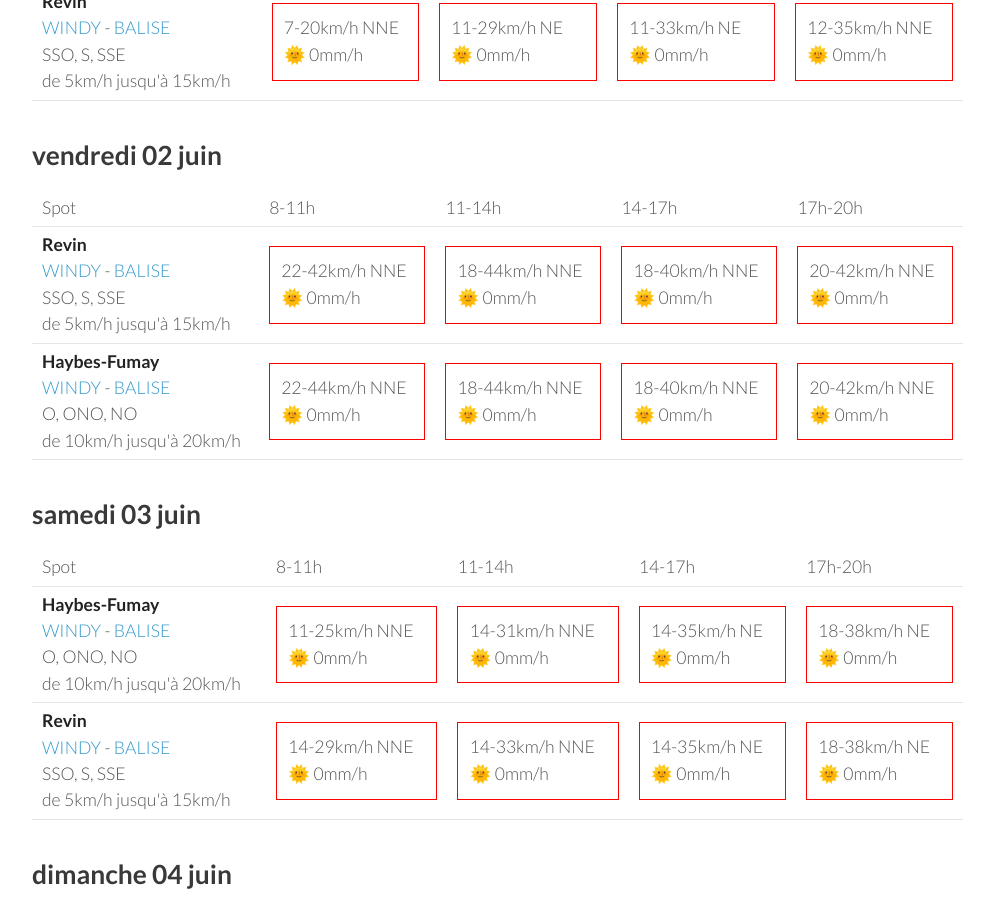
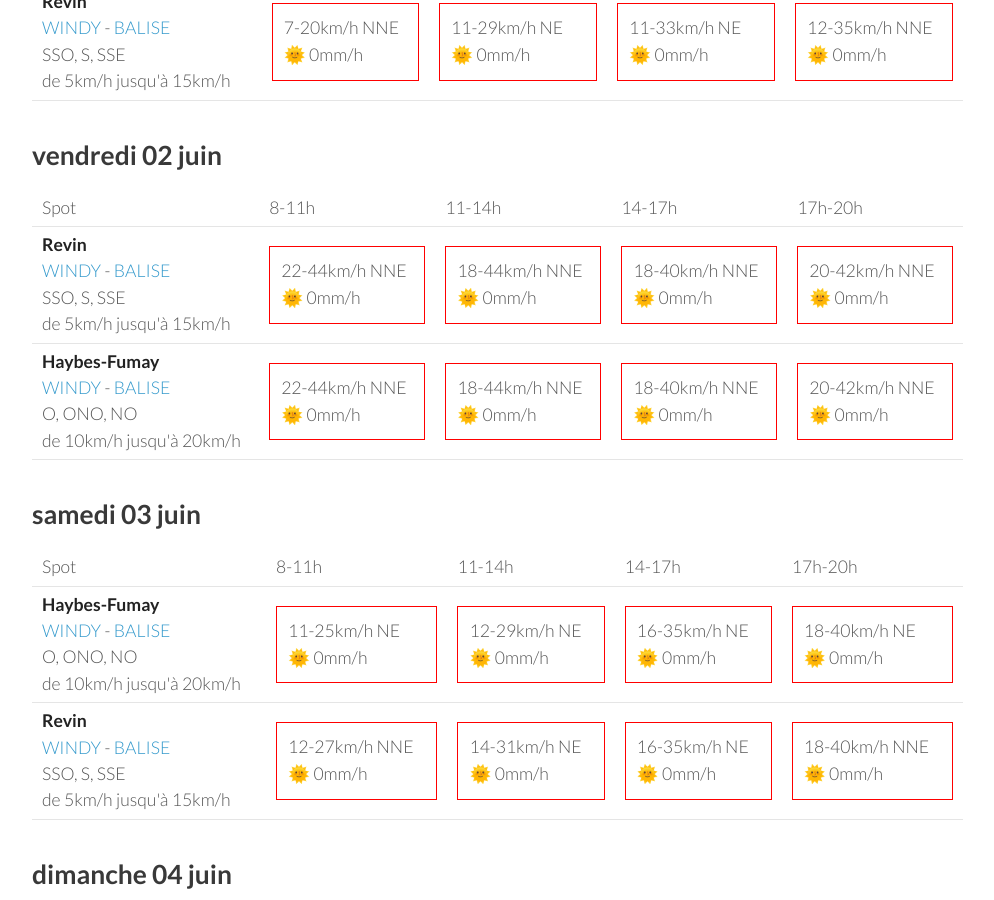
Before and after one commit to parapente-dans-le-nord/parapente-dans-le-nord.github.io, a Jekyll site: the page built from ardennes.markdown, in a window 1280 px wide and 900 px high, scrolled down 859 px. Shown: the whole window, without its empty margins (26-1020 px from the left). Built offline with Jekyll 4.4.1, drawn with Linux system fonts in a browser that asks for light colours; some of the changed text lies outside the part shown.

Commit message:
update index.markdown

```diff
--- a/ardennes.markdown
+++ b/ardennes.markdown
@@ -94,7 +94,7 @@ page mise à jour le mercredi 31 mai 13:10
 <tr>
         <td><strong>Revin</strong><br><a href="https://windy.com/49.948/4.625?49.543,4.625,8">WINDY</a> - <span class=""><a href="http://www.balisemeteo.com/balise.php?idBalise=5019">BALISE</a> </span><br> <span class="vent-favorable">SSO, S, SSE</span><br><span class="force-vent">de 5km/h jusqu'à 15km/h</span> </td>
 
-            <td><div class="not-flyable"><p>22-42km/h NNE</p><p>🌞 0mm/h</p></div></td>
+            <td><div class="not-flyable"><p>22-44km/h NNE</p><p>🌞 0mm/h</p></div></td>
             <td><div class="not-flyable"><p>18-44km/h NNE</p><p>🌞 0mm/h</p></div></td>
             <td><div class="not-flyable"><p>18-40km/h NNE</p><p>🌞 0mm/h</p></div></td>
             <td><div class="not-flyable"><p>20-42km/h NNE</p><p>🌞 0mm/h</p></div></td>
@@ -130,20 +130,20 @@ page mise à jour le mercredi 31 mai 13:10
 <tr>
         <td><strong>Haybes-Fumay</strong><br><a href="https://windy.com/49.998/4.715?49.913,4.738,10">WINDY</a> - <span class=""><a href="http://www.balisemeteo.com/balise.php?idBalise=104">BALISE</a> </span><br> <span class="vent-favorable">O, ONO, NO</span><br><span class="force-vent">de 10km/h jusqu'à 20km/h</span> </td>
 
-            <td><div class="not-flyable"><p>11-25km/h NNE</p><p>🌞 0mm/h</p></div></td>
-            <td><div class="not-flyable"><p>14-31km/h NNE</p><p>🌞 0mm/h</p></div></td>
-            <td><div class="not-flyable"><p>14-35km/h NE</p><p>🌞 0mm/h</p></div></td>
-            <td><div class="not-flyable"><p>18-38km/h NE</p><p>🌞 0mm/h</p></div></td>
+            <td><div class="not-flyable"><p>11-25km/h NE</p><p>🌞 0mm/h</p></div></td>
+            <td><div class="not-flyable"><p>12-29km/h NE</p><p>🌞 0mm/h</p></div></td>
+            <td><div class="not-flyable"><p>16-35km/h NE</p><p>🌞 0mm/h</p></div></td>
+            <td><div class="not-flyable"><p>18-40km/h NE</p><p>🌞 0mm/h</p></div></td>
 
 
     </tr>
 <tr>
         <td><strong>Revin</strong><br><a href="https://windy.com/49.948/4.625?49.543,4.625,8">WINDY</a> - <span class=""><a href="http://www.balisemeteo.com/balise.php?idBalise=5019">BALISE</a> </span><br> <span class="vent-favorable">SSO, S, SSE</span><br><span class="force-vent">de 5km/h jusqu'à 15km/h</span> </td>
 
-            <td><div class="not-flyable"><p>14-29km/h NNE</p><p>🌞 0mm/h</p></div></td>
-            <td><div class="not-flyable"><p>14-33km/h NNE</p><p>🌞 0mm/h</p></div></td>
-            <td><div class="not-flyable"><p>14-35km/h NE</p><p>🌞 0mm/h</p></div></td>
-            <td><div class="not-flyable"><p>18-38km/h NE</p><p>🌞 0mm/h</p></div></td>
+            <td><div class="not-flyable"><p>12-27km/h NNE</p><p>🌞 0mm/h</p></div></td>
+            <td><div class="not-flyable"><p>14-31km/h NE</p><p>🌞 0mm/h</p></div></td>
+            <td><div class="not-flyable"><p>16-35km/h NE</p><p>🌞 0mm/h</p></div></td>
+            <td><div class="not-flyable"><p>18-40km/h NNE</p><p>🌞 0mm/h</p></div></td>
 
 
     </tr>
```
Also changed, not shown: other parts of ardennes.markdown (+1 -1 lines).
